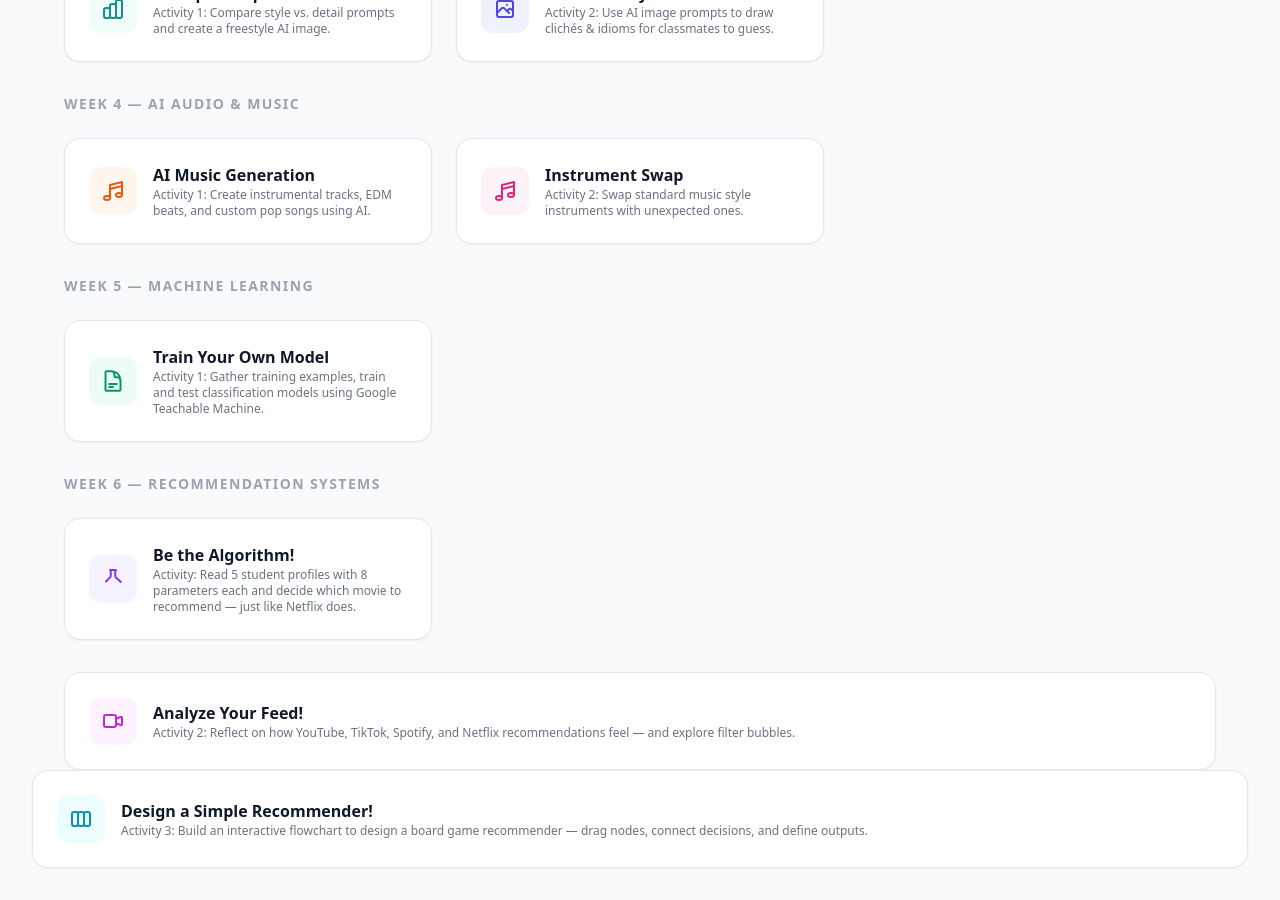
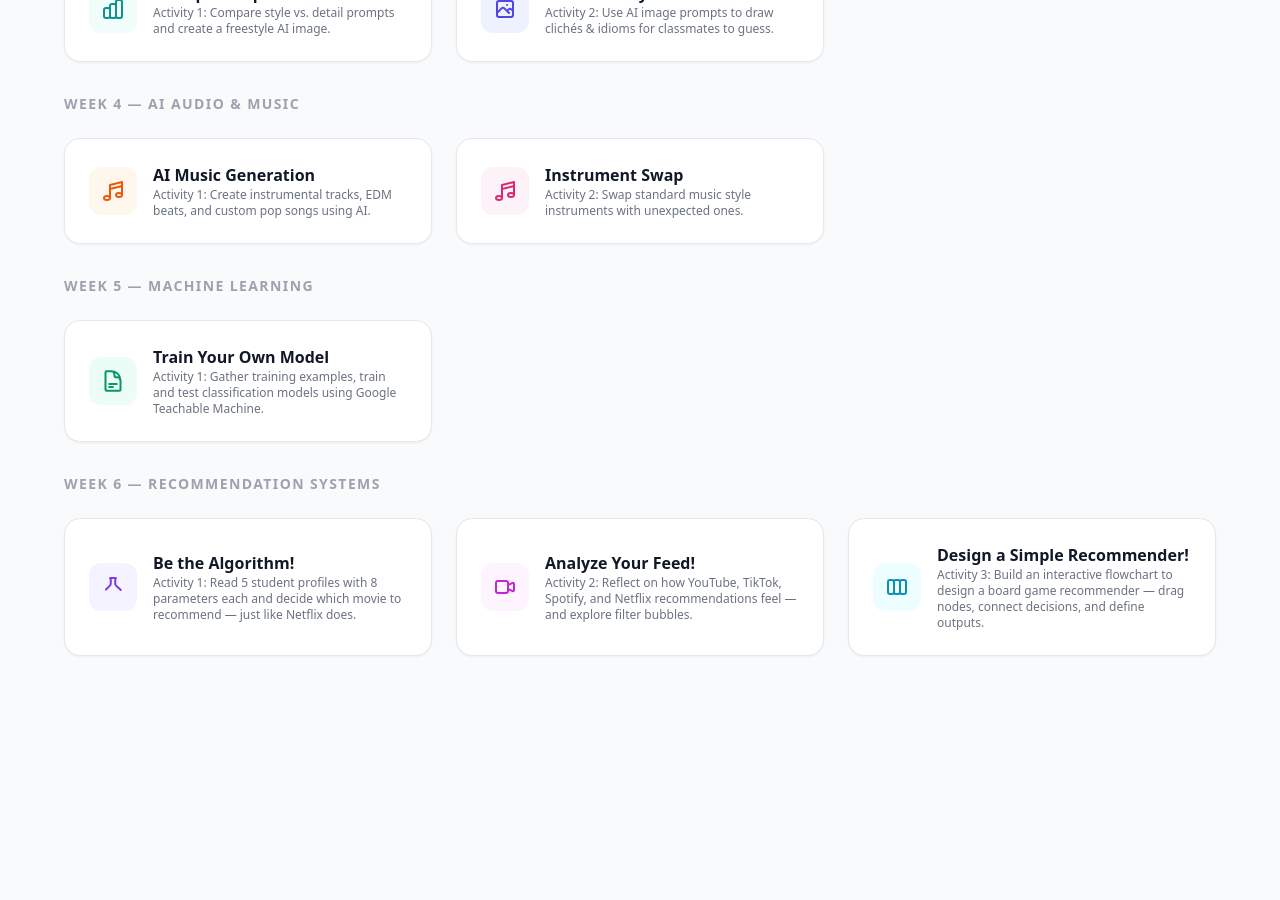
Before and after one commit to techwithkev/techwithkev.github.io, a Jekyll site: the page pages/introai/index.html, which Jekyll copies as it is, in a window 1280 px wide and 900 px high, scrolled down 1173 px. Built offline with Jekyll 4.4.1, drawn with Linux system fonts in a browser that asks for light colours; nearby versions of some CDN libraries; after the commit the page ends 1893 px from its top, so only the background shows below that.

Commit message:
docs: rename and standardize week 6 activity labels in introai index page

```diff
--- a/pages/introai/index.html
+++ b/pages/introai/index.html
@@ -335,7 +335,7 @@
 
     <div class="grid grid-cols-1 md:grid-cols-3 gap-6 mb-8">
 
-      <!-- Week 6 Be the Algorithm -->
+      <!-- Week 6 Activity 1: Be the Algorithm -->
       <a href="week06_be_the_algorithm.html"
         class="group bg-white border border-gray-200 p-6 rounded-2xl shadow-sm hover:shadow-md hover:border-violet-400 transition-all flex items-center gap-4">
         <div
@@ -346,13 +346,11 @@
         </div>
         <div>
           <h3 class="text-md font-bold text-gray-900 group-hover:text-violet-600 transition-colors">Be the Algorithm!</h3>
-          <p class="text-xs text-gray-500">Activity: Read 5 student profiles with 8 parameters each and decide which movie to recommend — just like Netflix does.</p>
+          <p class="text-xs text-gray-500">Activity 1: Read 5 student profiles with 8 parameters each and decide which movie to recommend — just like Netflix does.</p>
         </div>
       </a>
 
-    </div>
-
-      <!-- Week 6 Analyze Your Feed! — Activity 2 -->
+      <!-- Week 6 Activity 2: Analyze Your Feed! -->
       <a href="week06_analyze_your_feed.html"
         class="group bg-white border border-gray-200 p-6 rounded-2xl shadow-sm hover:shadow-md hover:border-fuchsia-400 transition-all flex items-center gap-4">
         <div
@@ -367,9 +365,7 @@
         </div>
       </a>
 
-    </div>
-
-      <!-- Week 6 Design a Simple Recommender! — Activity 3 -->
+      <!-- Week 6 Activity 3: Design a Simple Recommender! -->
       <a href="week06_design_a_recommender.html"
         class="group bg-white border border-gray-200 p-6 rounded-2xl shadow-sm hover:shadow-md hover:border-cyan-400 transition-all flex items-center gap-4">
         <div
```
